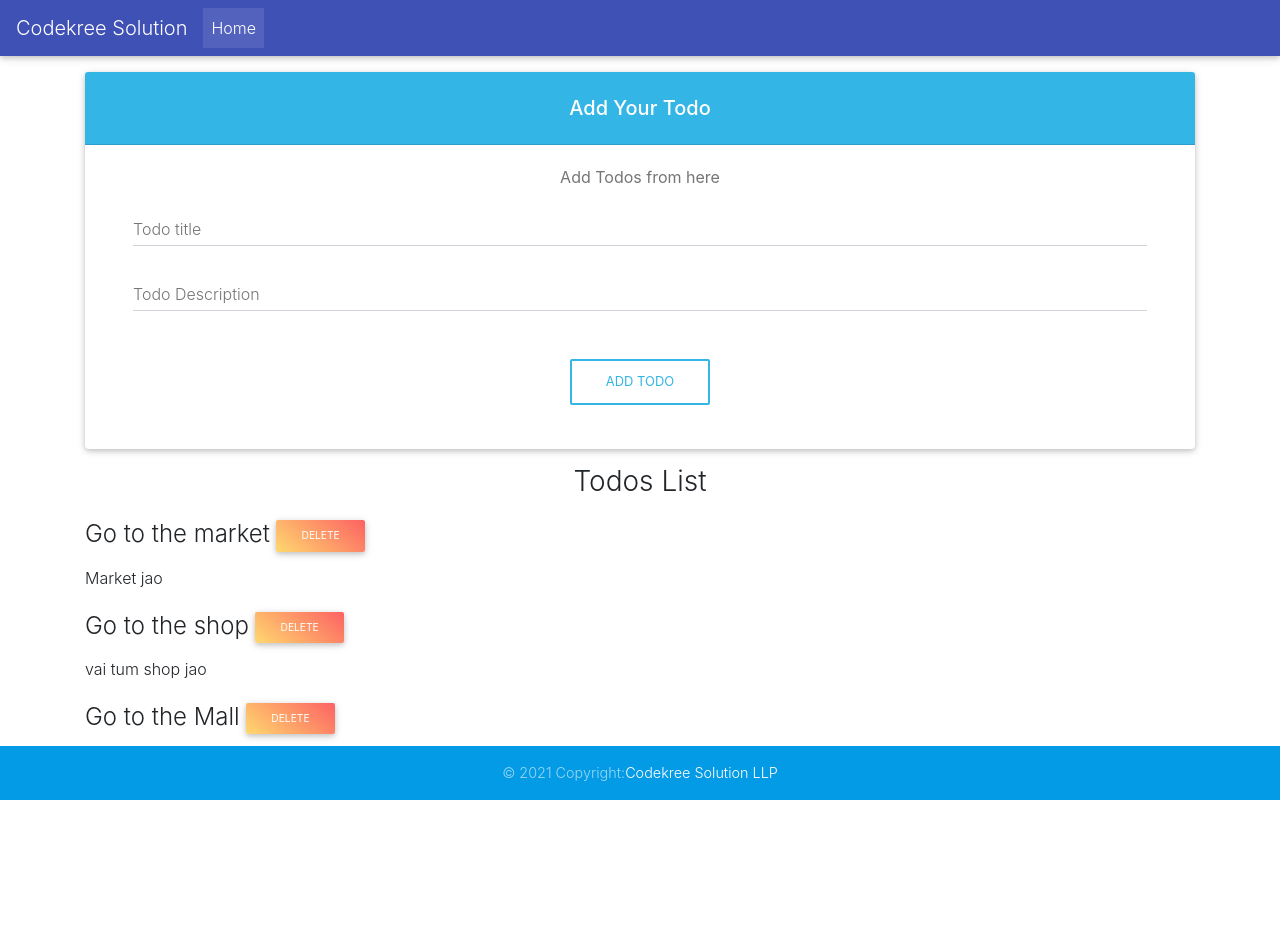
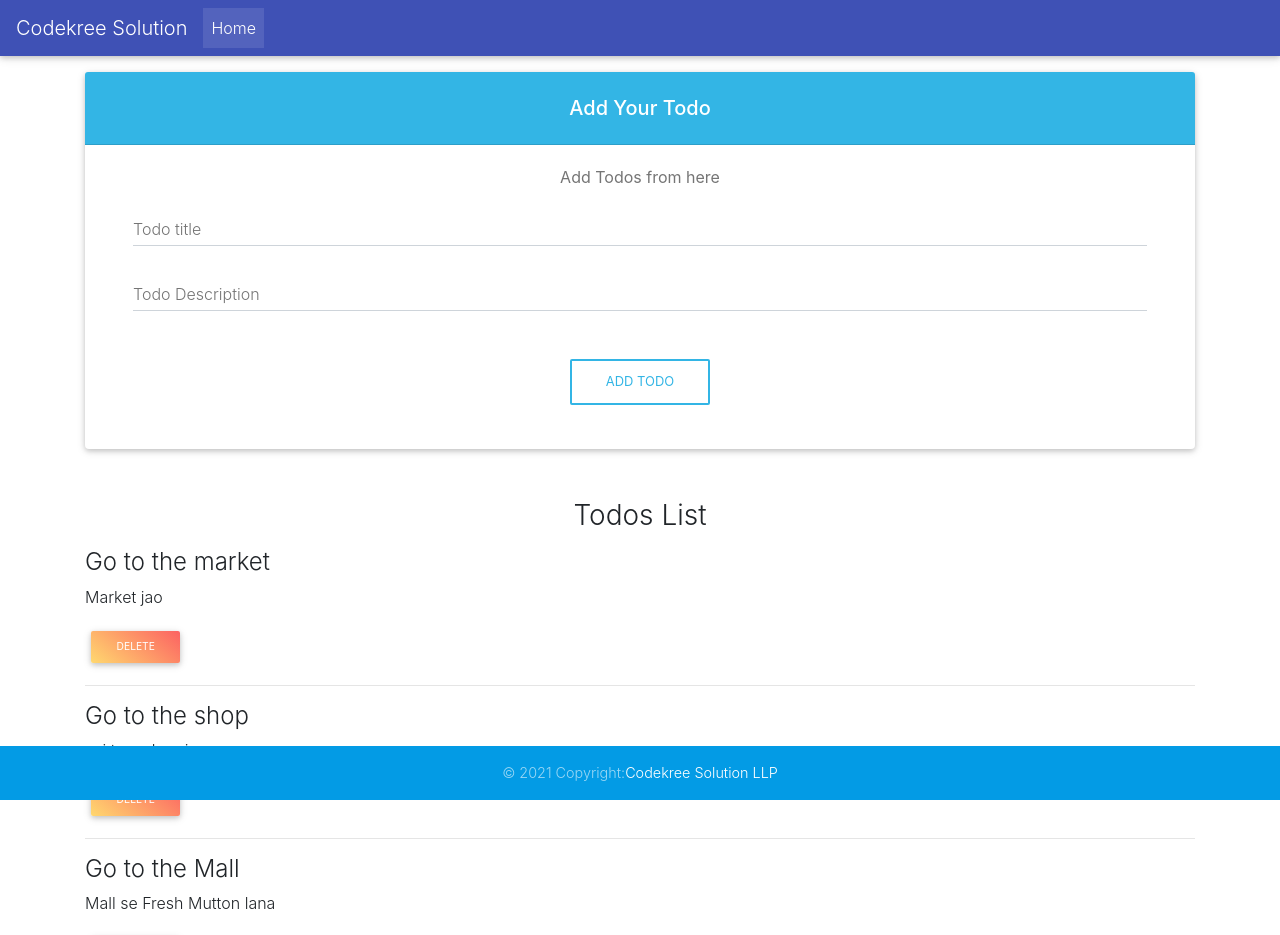
Before and after one commit to adityakoushik/todolistapp, a React (Create React App) app: page / in a window 1280 px wide. Shown: the top 935 px of the page. Built offline with nearby package versions, Linux system fonts and the light colour scheme.

Commit message:
code update

```diff
--- a/src/App.js
+++ b/src/App.js
@@ -18,7 +18,12 @@ function App() {
 
   const addTodo = (title, desc) => {
 	  console.log("I am adding this todo", title, desc)
-	  let sno = todos[todos.length - 1].sno + 1;
+	  let sno;
+	  if(todos.length == 0){
+		sno = 0;
+	  }else{
+		sno = todos[todos.length - 1].sno + 1;
+	  }
 	  const myTodo = {
 		  sno: sno,
 		  title: title,
--- a/src/Components/TodoItem.js
+++ b/src/Components/TodoItem.js
@@ -6,11 +6,11 @@ export const TodoItem = ({todo, onDelete}) => {
         <div>
             <h4>
                 {todo.title}
-                <button type="button" className="btn btn-sm btn peach-gradient waves-effect" onClick={() => {(onDelete(todo))}}>Delete</button>
             </h4>
             <p>
                 {todo.desc}
             </p>
+            <button type="button" className="btn btn-sm btn peach-gradient waves-effect" onClick={() => {(onDelete(todo))}}>Delete</button>
         </div>
     )
 }
--- a/src/Components/Todos.js
+++ b/src/Components/Todos.js
@@ -4,29 +4,21 @@ import { TodoItem } from "./TodoItem";
 export const Todos = (props) => {
   let todosContainerStyle = {
     minHeight: "70vh",
+    margin: "50px auto"
   };
   return (
-    <div className="container mb-3" style={todosContainerStyle}>
+    <div className="container" style={todosContainerStyle}>
       <h3 className="text-center my-3">Todos List</h3>
       {/* Below code is a if condition with for loop */}
       {props.todos.length === 0
         ? "No todos to display"
         : props.todos.map((todo) => {
             return (
-              <TodoItem todo={todo} key={todo.sno} onDelete={props.onDelete} />
+                <>
+                <TodoItem todo={todo} key={todo.sno} onDelete={props.onDelete} /> <hr />
+                </>
             );
           })}
-      {/* <ul className="list-group">
-                {props.todos.map((todo) => {
-                    return(
-                        <>
-                            <li className="list-group-item list-group-item-success">
-                                <TodoItem todo={todo} key={todo.sno} onDelete={props.onDelete} />
-                            </li>
-                        </>
-                    )
-                })}
-            </ul> */}
     </div>
   );
 };
```
